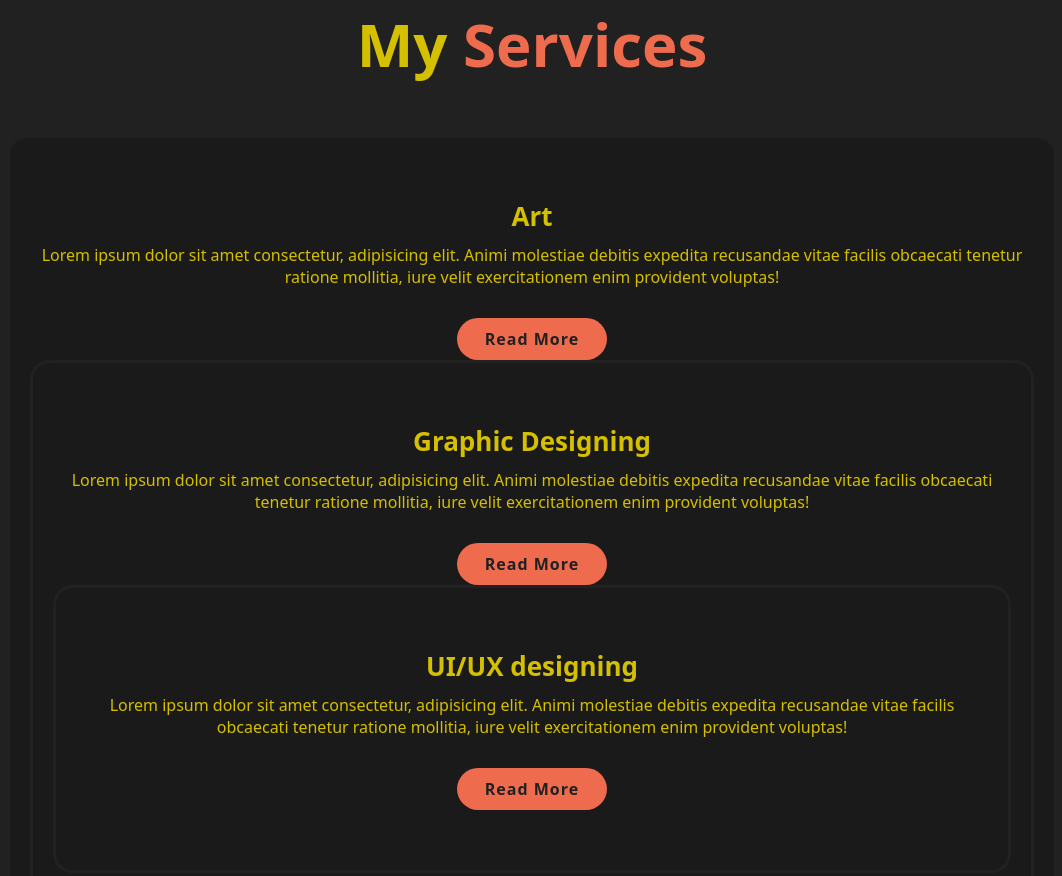
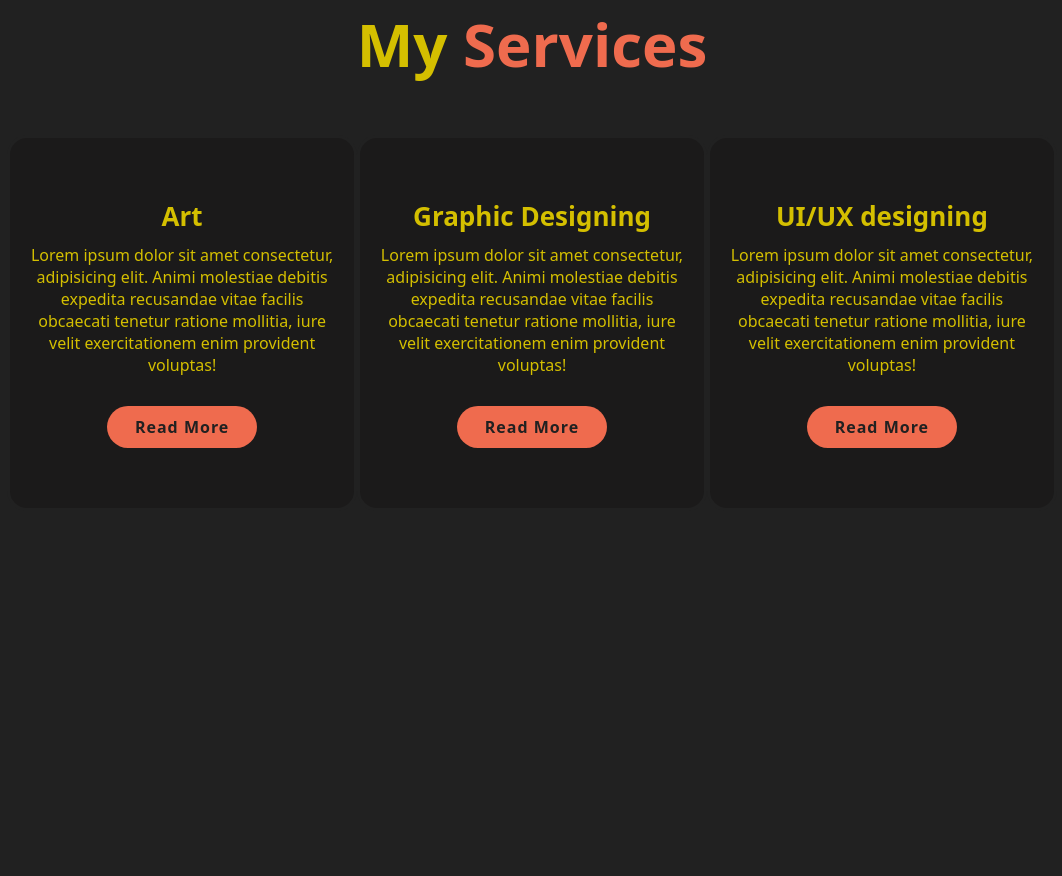
Before and after one commit to hdg22022001/Anubhav, a plain HTML site: page index.html in a window 1280 px wide. Shown: the part 1697-2573 px from the top of the page, without its empty margins (108-1170 px from the left). After the commit the page ends 2400 px from the top, so only its background shows below. Drawn offline with nearby package versions, Linux system fonts and the light colour scheme.

Commit message:
changes to be committed: index.html, style.css

```diff
--- a/index.html
+++ b/index.html
@@ -91,28 +91,28 @@
         <h2 class="heading">
             My <span>Services</span>
         </h2>
-        <div class="def">
-            <div class="services-container">
+        <div class="services-container">
+            <div class="def">
                 <div class="services-box">
                     <h3>Art</h3>
                     <p>Lorem ipsum dolor sit amet consectetur, adipisicing elit. Animi molestiae debitis expedita recusandae
                         vitae facilis obcaecati tenetur ratione mollitia, iure velit exercitationem enim provident voluptas!
                     </p>
-                    <a href="#" class="btn">Read More</a>
+                    <a href="#" class="btn">Read More</a></div>
                     <div class="services-box">
                         <h3>Graphic Designing</h3>
                         <p>Lorem ipsum dolor sit amet consectetur, adipisicing elit. Animi molestiae debitis expedita recusandae
                             vitae facilis obcaecati tenetur ratione mollitia, iure velit exercitationem enim provident voluptas!
                         </p>
-                        <a href="#" class="btn">Read More</a>
+                        <a href="#" class="btn">Read More</a></div>
                         <div class="services-box">
                             <h3>UI/UX designing</h3>
                             <p>Lorem ipsum dolor sit amet consectetur, adipisicing elit. Animi molestiae debitis expedita recusandae
                                 vitae facilis obcaecati tenetur ratione mollitia, iure velit exercitationem enim provident voluptas!
                             </p>
                             <a href="#" class="btn">Read More</a>
-               </div>
-            </div>
+                       </div>
+           </div>
         </div>
     </section>
 
--- a/style.css
+++ b/style.css
@@ -250,9 +250,7 @@
 
     /*Services section code*/
 
-    .def{
-        display: flex;
-      }
+
 
     .services h2{
         margin-bottom: 5rem;
@@ -265,6 +263,10 @@
         flex-wrap: wrap;
         gap: 2rem;
     }
+
+    .def{
+        display: flex;
+      }
 
     .services-container .services-box {
         flex: 1 1 30rem;
```
